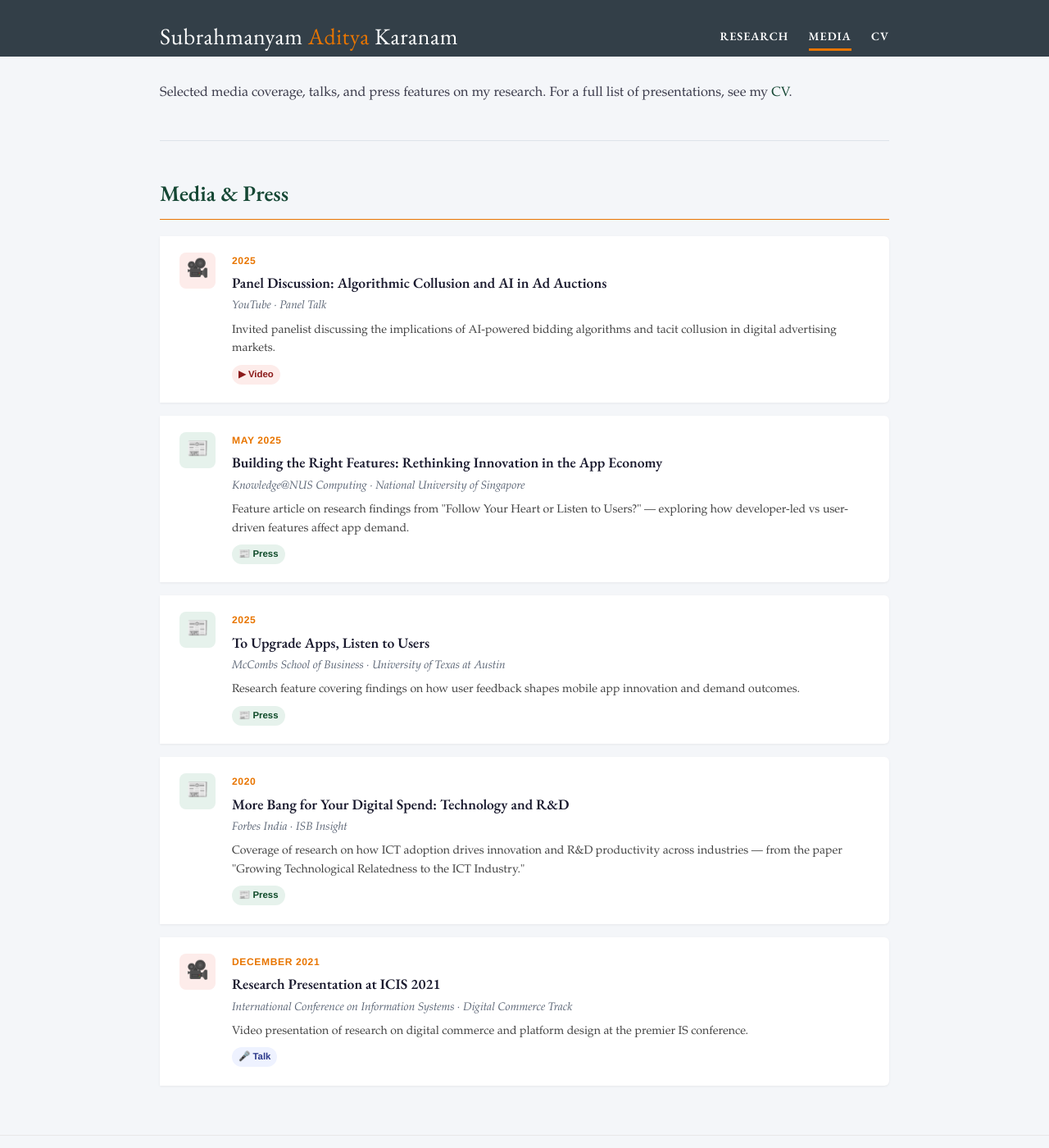
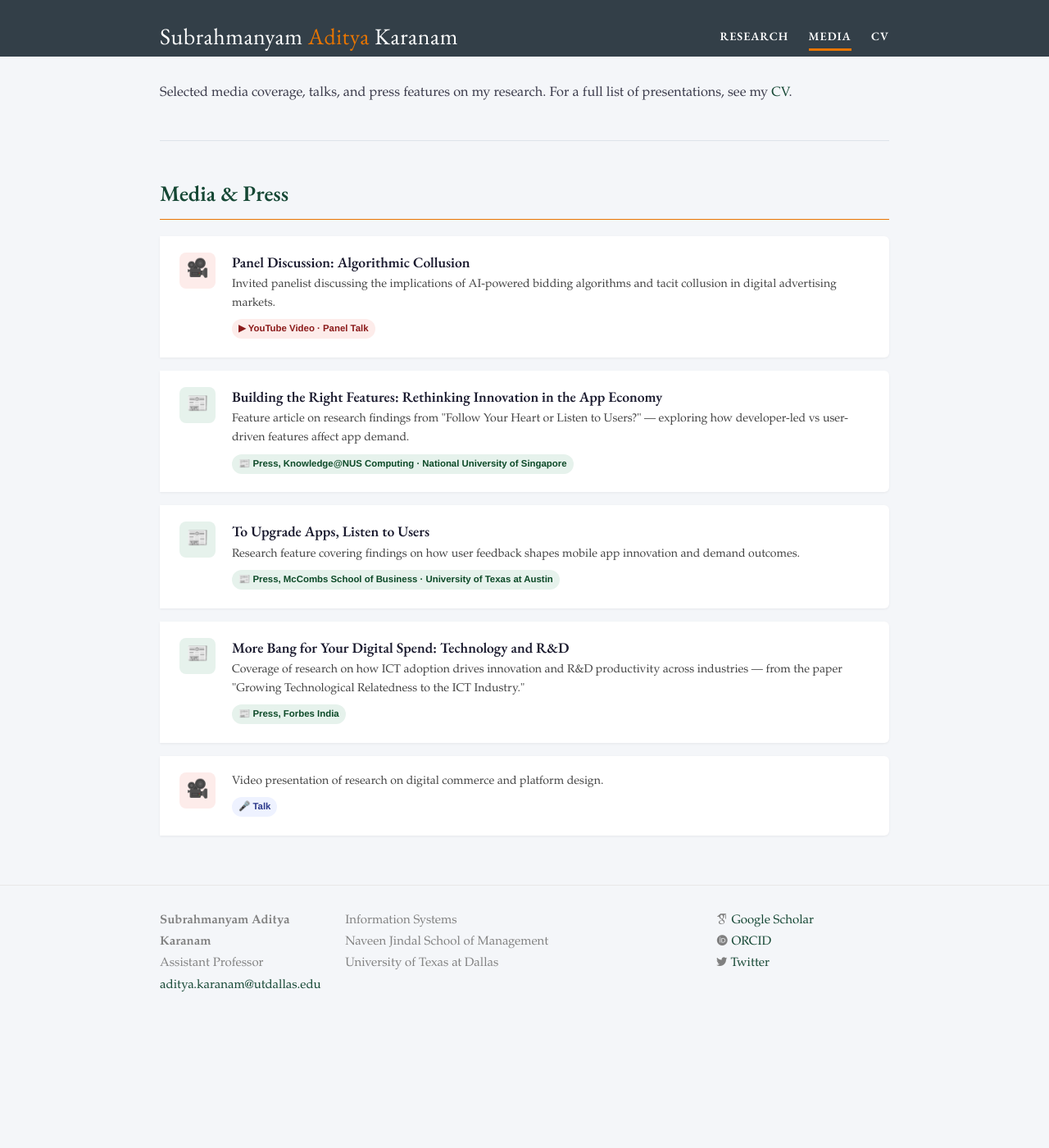
Before and after one commit to askaranam/askaranam.github.io, a Jekyll site: the page built from media.html, in a window 1280 px wide and 1400 px high. Shown: the whole window at 82% size. Built offline with Jekyll 4.4.1, drawn with Linux system fonts in a browser that asks for light colours; nearby versions of some CDN libraries; some web fonts are replaced.

Commit message:
Update media.html

```diff
--- a/media.html
+++ b/media.html
@@ -114,11 +114,11 @@ render_with_liquid: false
     <a class="media-item" href="https://www.youtube.com/watch?v=farOrPaOTQY" target="_blank">
       <div class="media-icon icon-video">🎥</div>
       <div class="media-content">
-        <div class="media-date">2025</div>
-        <div class="media-title">Panel Discussion: Algorithmic Collusion and AI in Ad Auctions</div>
-        <div class="media-source">YouTube · Panel Talk</div>
+        <!-- <div class="media-date">2025</div> -->
+        <div class="media-title">Panel Discussion: Algorithmic Collusion </div>
+        <!-- <div class="media-source">YouTube · Panel Talk</div> -->
         <div class="media-description">Invited panelist discussing the implications of AI-powered bidding algorithms and tacit collusion in digital advertising markets.</div>
-        <span class="media-tag tag-video">▶ Video</span>
+        <span class="media-tag tag-video">▶ YouTube Video · Panel Talk</span>
       </div>
     </a>
   </li>
@@ -128,11 +128,11 @@ render_with_liquid: false
     <a class="media-item" href="https://www.comp.nus.edu.sg/features/rethinking-innovation-in-the-app-economy/" target="_blank">
       <div class="media-icon icon-press">📰</div>
       <div class="media-content">
-        <div class="media-date">May 2025</div>
+        <!-- <div class="media-date">May 2025</div> -->
         <div class="media-title">Building the Right Features: Rethinking Innovation in the App Economy</div>
-        <div class="media-source">Knowledge@NUS Computing · National University of Singapore</div>
+        <!-- <div class="media-source">Knowledge@NUS Computing · National University of Singapore</div> -->
         <div class="media-description">Feature article on research findings from "Follow Your Heart or Listen to Users?" — exploring how developer-led vs user-driven features affect app demand.</div>
-        <span class="media-tag tag-press">📰 Press</span>
+        <span class="media-tag tag-press">📰 Press, Knowledge@NUS Computing · National University of Singapore</span>
       </div>
     </a>
   </li>
@@ -142,11 +142,11 @@ render_with_liquid: false
     <a class="media-item" href="https://news.mccombs.utexas.edu/research/to-upgrade-apps-listen-to-users/" target="_blank">
       <div class="media-icon icon-press">📰</div>
       <div class="media-content">
-        <div class="media-date">2025</div>
+        <!-- <div class="media-date">2025</div> -->
         <div class="media-title">To Upgrade Apps, Listen to Users</div>
-        <div class="media-source">McCombs School of Business · University of Texas at Austin</div>
+        <!-- <div class="media-source">McCombs School of Business · University of Texas at Austin</div> -->
         <div class="media-description">Research feature covering findings on how user feedback shapes mobile app innovation and demand outcomes.</div>
-        <span class="media-tag tag-press">📰 Press</span>
+        <span class="media-tag tag-press">📰 Press, McCombs School of Business · University of Texas at Austin</span>
       </div>
     </a>
   </li>
@@ -156,11 +156,11 @@ render_with_liquid: false
     <a class="media-item" href="https://www.forbesindia.com/article/isbinsight/more-bang-for-your-digital-spend-technology-and-rd/49951/1" target="_blank">
       <div class="media-icon icon-press">📰</div>
       <div class="media-content">
-        <div class="media-date">2020</div>
+        <!-- <div class="media-date">2020</div> -->
         <div class="media-title">More Bang for Your Digital Spend: Technology and R&D</div>
-        <div class="media-source">Forbes India · ISB Insight</div>
+        <!-- <div class="media-source">Forbes India · ISB Insight</div> -->
         <div class="media-description">Coverage of research on how ICT adoption drives innovation and R&D productivity across industries — from the paper "Growing Technological Relatedness to the ICT Industry."</div>
-        <span class="media-tag tag-press">📰 Press</span>
+        <span class="media-tag tag-press">📰 Press, Forbes India</span>
       </div>
     </a>
   </li>
@@ -170,11 +170,11 @@ render_with_liquid: false
     <a class="media-item" href="https://aisel.aisnet.org/icis2021/digital_commerce/digital_commerce/12/" target="_blank">
       <div class="media-icon icon-video">🎥</div>
       <div class="media-content">
-        <div class="media-date">December 2021</div>
-        <div class="media-title">Research Presentation at ICIS 2021</div>
-        <div class="media-source">International Conference on Information Systems · Digital Commerce Track</div>
-        <div class="media-description">Video presentation of research on digital commerce and platform design at the premier IS conference.</div>
-        <span class="media-tag tag-talk">🎤 Talk</span>
+        <!-- <div class="media-date">December 2021</div> -->
+        <!-- <div class="media-title">Research Presentation at ICIS 2021</div> -->
+        <!-- <div class="media-source">International Conference on Information Systems · Digital Commerce Track</div> -->
+        <div class="media-description">Video presentation of research on digital commerce and platform design.</div>
+        <span class="media-tag tag-talk">🎤 Talk </span>
       </div>
     </a>
   </li>
```
